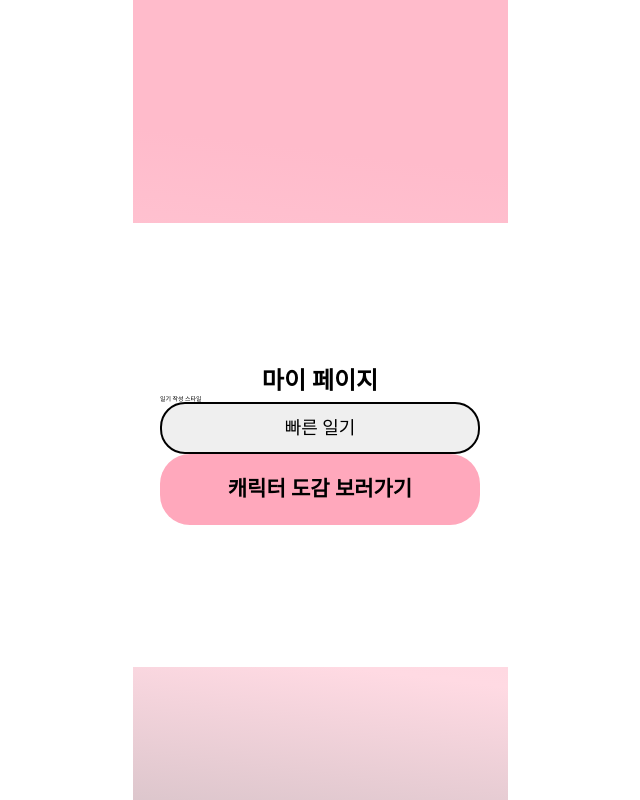
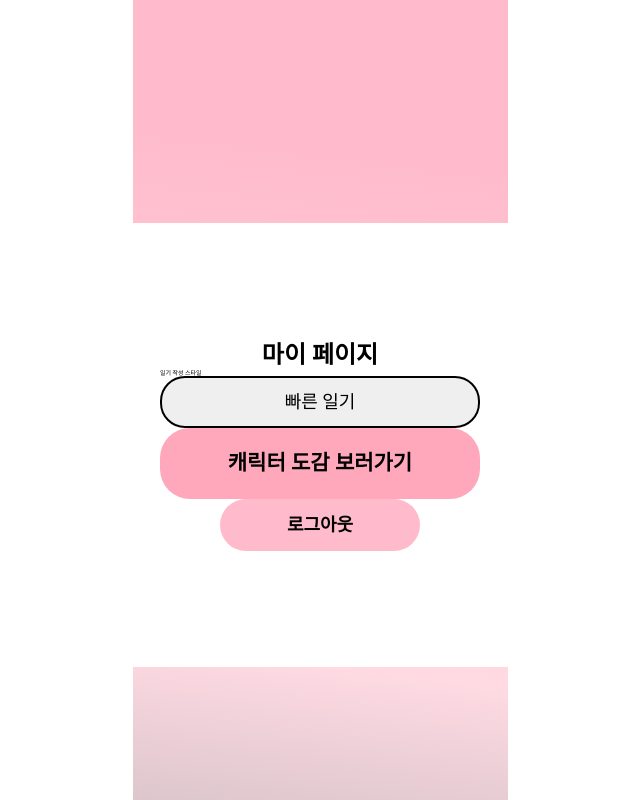
Before and after one commit to KAU2024-SANHAK/SANHAK_Client, a React (Vite) app: page /mypage in a window 1280 px wide. Shown: the whole page, without its empty margins (320-960 px from the left). Built offline with nearby package versions, Linux system fonts and the light colour scheme; no server answers.

Commit message:
feat: 로그아웃 버튼 생성

```diff
--- a/src/components/PopUp/PopUp.jsx
+++ b/src/components/PopUp/PopUp.jsx
@@ -1,3 +1,4 @@
+import BtnLogout from '../common/buttons/Logout/Logout'
 import BtnSetCharacter from '../common/buttons/SetCharcater/BtnSetCharacter'
 import BtnSetDiaryModal from '../common/buttons/SetDiaryModal/BtnSetDiaryModal'
 import * as S from './PopUp.style'
@@ -13,6 +14,7 @@ export default function PopUp({children}){
                 <BtnSetDiaryModal/>
             </S.DiaryTypeWrapper>
             <BtnSetCharacter/>
+            <BtnLogout/>
         </S.PopUpWrapper>
     )
 }
--- /dev/null
+++ b/src/components/common/buttons/Logout/Logout.jsx
@@ -0,0 +1,9 @@
+import * as S from './Logout.style'
+
+export default function BtnLogout(){
+    return(
+        <S.ButtonWrapper>
+            로그아웃
+        </S.ButtonWrapper>
+    )
+}
--- /dev/null
+++ b/src/components/common/buttons/Logout/Logout.style.js
@@ -0,0 +1,11 @@
+import styled from "styled-components";
+
+export const ButtonWrapper=styled.button`
+    background-color: ${({ theme }) => theme.colors.pink.background_pink};
+    ${({ theme }) => theme.fonts.body_01};
+    width: 20rem;
+    height: 5.2rem;
+    border-radius: 3rem;
+    border: none;
+
+`
```
